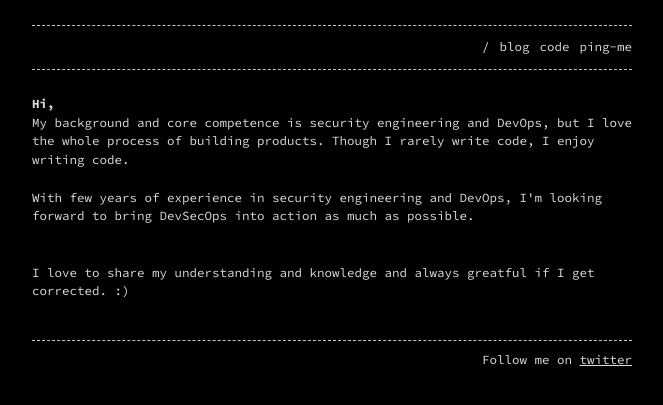
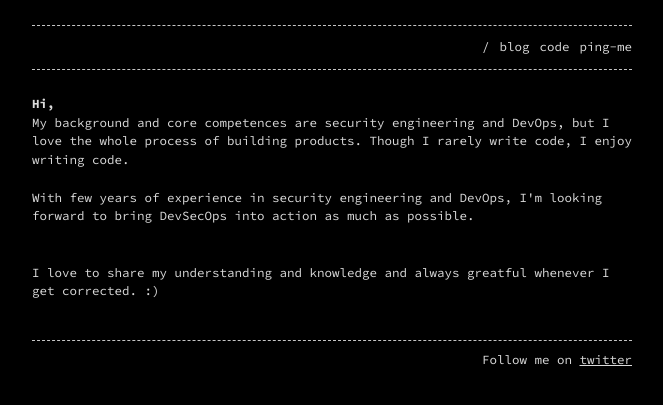
Before and after one commit to thinksabin/thinksabin.github.io, a Jekyll site: the page built from index.md, in a window 1280 px wide. Shown: the top 405 px of the page, without its empty margins (308-971 px from the left). Built offline with Jekyll 4.4.1, drawn with Linux system fonts in a browser that asks for light colours.

Commit message:
correction

```diff
--- a/index.md
+++ b/index.md
@@ -5,9 +5,9 @@ permalink: /
 ---
 
 # Hi,
-My background and core competence is security engineering and DevOps, but I love the whole process of building products. Though I rarely write code, I enjoy writing code.
+My background and core competences are security engineering and DevOps, but I love the whole process of building products. Though I rarely write code, I enjoy writing code.
 <p>
 With few years of experience in security engineering and DevOps, I'm looking forward to bring DevSecOps into action as much as possible.
 
 <p>
-I love to share my understanding and knowledge and always greatful if I get corrected. :)
+I love to share my understanding and knowledge and always greatful whenever I get corrected. :)
```
